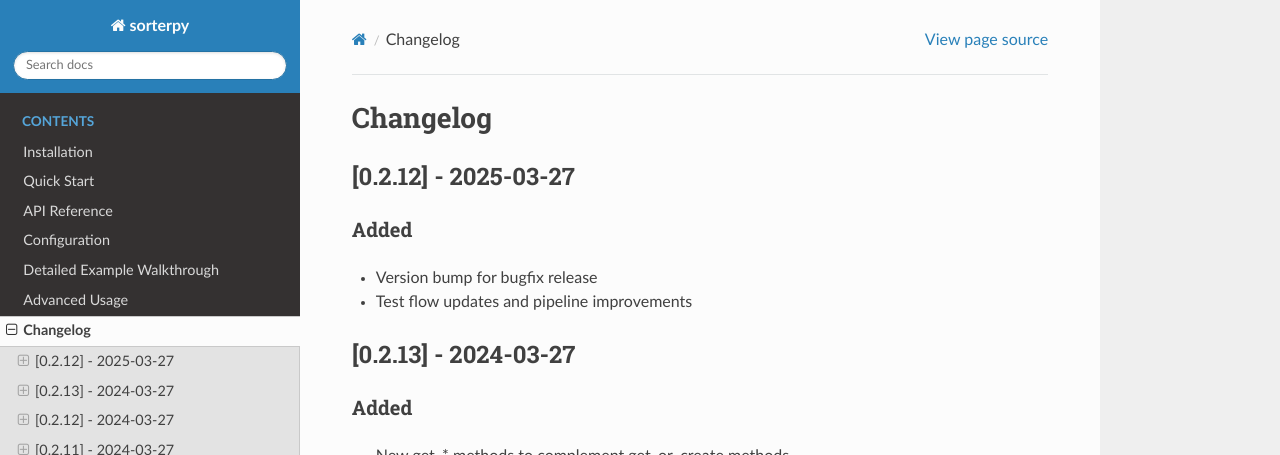
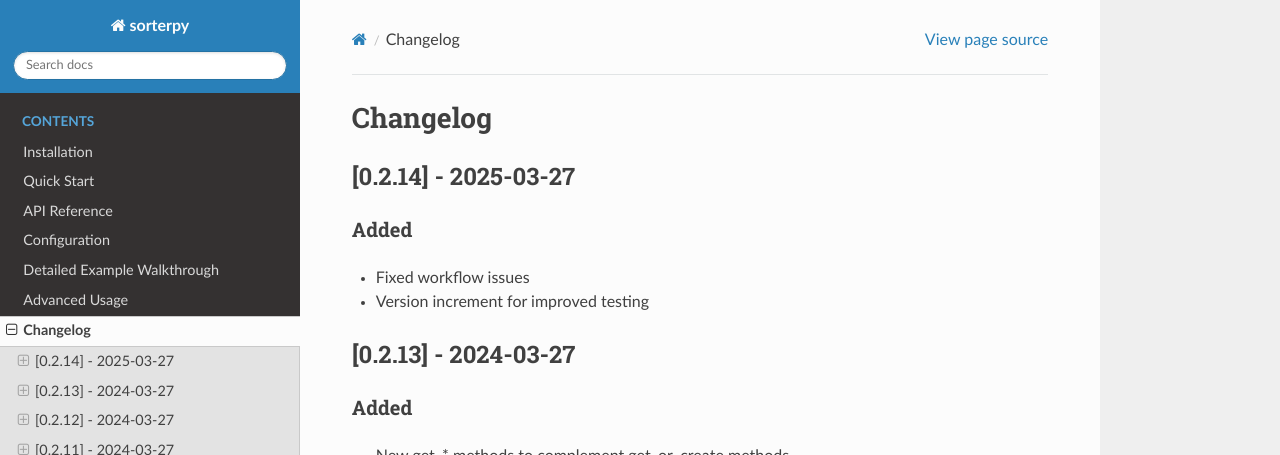
Before and after one commit to sorterisntonline/sorterpy, a Sphinx documentation site: the page built from docs/changelog.md, in a window 1280 px wide and 900 px high. Shown: the top 455 px of the window. Built offline with Sphinx 7.4.7 and the Read the Docs theme 3.1.0, drawn with Linux system fonts in a browser that asks for light colours.

Commit message:
chore: version update [SKIP-TESTS]

```diff
--- a/docs/changelog.md
+++ b/docs/changelog.md
@@ -1,10 +1,10 @@
 # Changelog
 
-## [0.2.12] - 2025-03-27
+## [0.2.14] - 2025-03-27
 
 ### Added
-- Version bump for bugfix release
-- Test flow updates and pipeline improvements
+- Fixed workflow issues
+- Version increment for improved testing
 
 ## [0.2.13] - 2024-03-27
 
--- a/pyproject.toml
+++ b/pyproject.toml
@@ -4,7 +4,7 @@ build-backend = "setuptools.build_meta"
 
 [project]
 name = "sorterpy"
-version = "0.2.12"
+version = "0.2.14"
 description = "the official Python SDK for sorter.social's seamless data labeling solutions for any AI/ML workflow."
 readme = "README.md"
 authors = [
```
